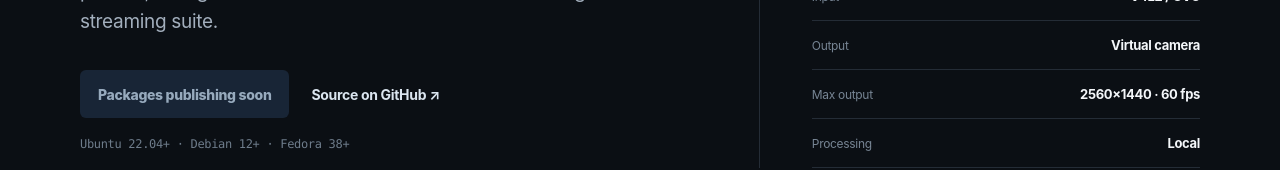
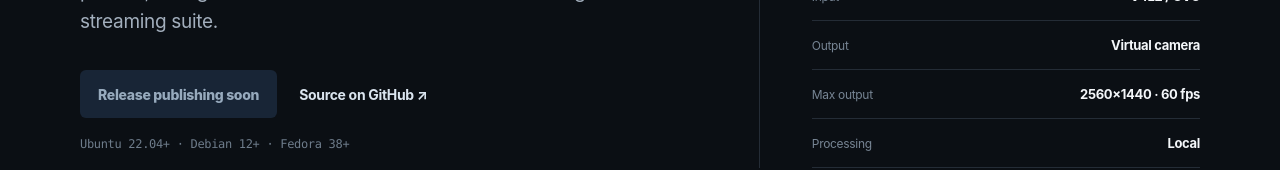
Before and after one commit to Artful-DevA/CamTune, a Next.js app in the folder website/: page / in a window 1280 px wide. Shown: the part 566-736 px from the top of the page. Built offline with nearby package versions, Linux system fonts and the light colour scheme; no server answers.

Commit message:
Use GitHub Releases terminology across website

```diff
--- a/website/app/page.tsx
+++ b/website/app/page.tsx
@@ -40,7 +40,7 @@ export default function Home() {
   const deb = assets.find(a => a.type === 'deb');
   const rpm = assets.find(a => a.type === 'rpm');
   const appImage = assets.find(a => a.type === 'appimage');
-  const anyPackage = deb || rpm || appImage;
+  const anyReleaseDownload = deb || rpm || appImage;
 
   return (
     <main>
@@ -65,8 +65,8 @@ export default function Home() {
           <h1>Webcam controls<br/>for Linux.</h1>
           <p className="lead">CamTune gives you proper control over framing, image settings, presets, backgrounds and a virtual camera without turning into a streaming suite.</p>
           <div className="hero-actions">
-            <a className={`primary ${!anyPackage ? 'disabled' : ''}`} href="#download">
-              {anyPackage ? 'Download CamTune' : 'Packages publishing soon'}
+            <a className={`primary ${!anyReleaseDownload ? 'disabled' : ''}`} href="#download">
+              {anyReleaseDownload ? 'Download CamTune' : 'Release publishing soon'}
             </a>
             <a className="text-link" href={GITHUB} target="_blank" rel="noreferrer">Source on GitHub ↗</a>
           </div>
@@ -152,9 +152,9 @@ export default function Home() {
 
         {release === null ? (
           <div className="release-state">Checking GitHub Releases…</div>
-        ) : !release.available || !anyPackage ? (
+        ) : !release.available || !anyReleaseDownload ? (
           <div className="release-state publishing">
-            <div><strong>Packages are being published.</strong><p>This page is already connected to GitHub Releases. Package buttons will appear automatically as release assets are uploaded.</p></div>
+            <div><strong>Release downloads are being published.</strong><p>This page is connected directly to GitHub Releases. Download options will appear automatically as release assets are uploaded.</p></div>
             <a href={`${GITHUB}/releases`} target="_blank" rel="noreferrer">View releases ↗</a>
           </div>
         ) : (
```
